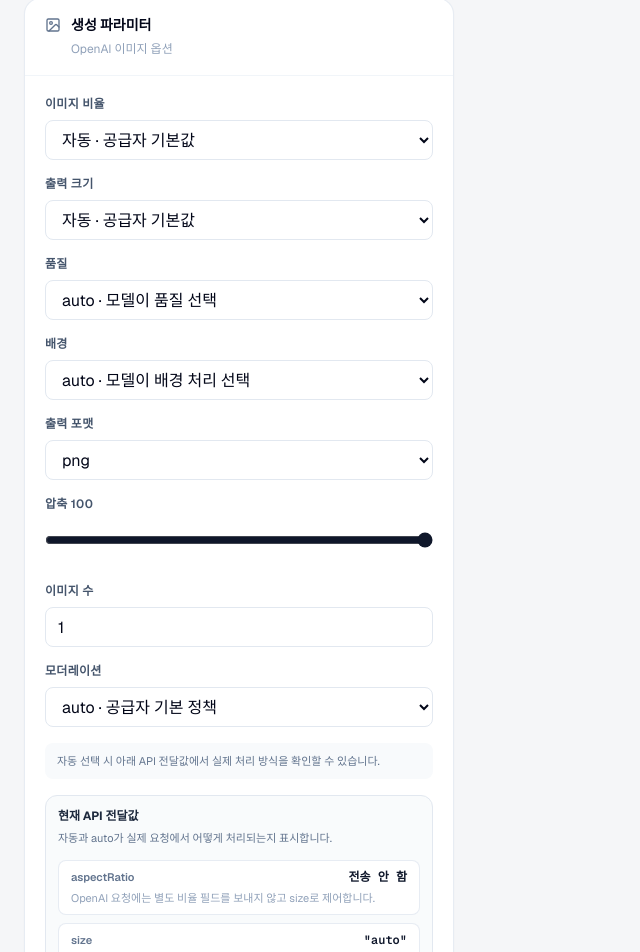
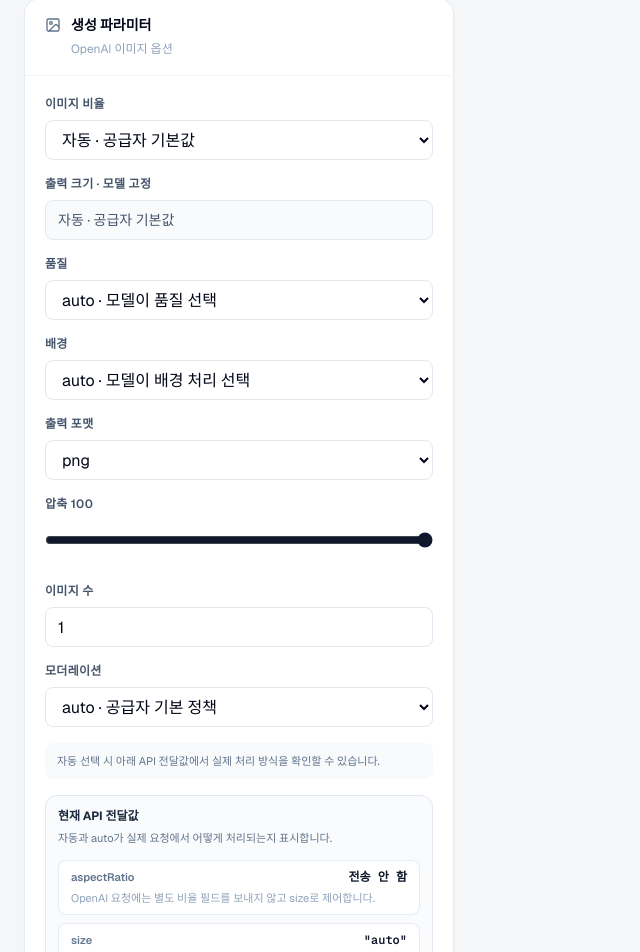
Before and after one commit to iRead-B105/gms-model-lab, a Next.js app: page / in a window 1280 px wide. Shown: the part 1374-2326 px from the top of the page, without its empty margins (0-640 px from the left). Built offline with nearby package versions, Linux system fonts and the light colour scheme.

Commit message:
fix(image): 비율별 출력 크기 선택 복구

```diff
--- a/app/page.tsx
+++ b/app/page.tsx
@@ -97,6 +97,7 @@ export default function Home() {
   const effectiveAspectRatio = imageAspectRatios.includes(aspectRatio as ImageAspectRatio) ? aspectRatio as ImageAspectRatio : imageAspectRatios[0];
   const imageSizePresets = getImageSizePresets(provider, modelId, effectiveAspectRatio);
   const effectiveSize = imageSizePresets.some((preset) => preset.value === size) ? size : imageSizePresets[0].value;
+  const canSelectImageSize = imageSizePresets.length > 1;
   const effectiveBackground = supportsFlexibleOpenAISizes(modelId) && background === "transparent" ? "auto" : background;
   const modeLogs = useMemo(() => logs.filter((run) => runKind(run) === mode), [logs, mode]);
   const benchmarkLogs = useMemo(() => modeLogs.filter((run) => run.provider === provider && run.model === modelId), [modeLogs, provider, modelId]);
@@ -331,8 +332,9 @@ export default function Home() {
 
   function changeImageAspectRatio(next: string) {
     const ratio = next as ImageAspectRatio;
+    const nextPresets = getImageSizePresets(provider, modelId, ratio);
     setAspectRatio(ratio);
-    setSize(getImageSizePresets(provider, modelId, ratio)[0].value);
+    setSize(nextPresets[0].value);
   }
 
   async function runImage(payload: Record<string, unknown>, signal: AbortSignal) {
@@ -631,7 +633,10 @@ export default function Home() {
                 <p className="rounded-lg bg-slate-50 px-3 py-2 text-[11px] leading-5 text-slate-500">{textDefaults.description}</p>
               </div> : <div className="grid min-w-0 grid-cols-1 gap-4">
                 <Field label="이미지 비율"><Select value={effectiveAspectRatio} onChange={(e) => changeImageAspectRatio(e.target.value)}>{imageAspectRatios.map((ratio) => <option key={ratio} value={ratio}>{IMAGE_ASPECT_RATIO_LABELS[ratio]}</option>)}</Select></Field>
-                <Field label="출력 크기"><Select value={effectiveSize} onChange={(e) => setSize(e.target.value)} disabled={imageSizePresets.length === 1}>{imageSizePresets.map((preset) => <option key={preset.value} value={preset.value}>{preset.label}</option>)}</Select></Field>
+                <Field label={canSelectImageSize ? "출력 크기" : "출력 크기 · 모델 고정"}>{canSelectImageSize
+                  ? <Select key={`${provider}:${modelId}:${effectiveAspectRatio}`} value={effectiveSize} onChange={(e) => setSize(e.target.value)}>{imageSizePresets.map((preset) => <option key={preset.value} value={preset.value}>{preset.label}</option>)}</Select>
+                  : <div className="flex h-10 w-full items-center rounded-lg border border-slate-200 bg-slate-50 px-3 text-sm text-slate-600" role="status">{imageSizePresets[0].label}</div>}
+                </Field>
                 {provider === "openai" ? <>
                   <Field label="품질"><Select value={quality} onChange={(e) => setQuality(e.target.value)}><option value="auto">auto · 모델이 품질 선택</option><option>low</option><option>medium</option><option>high</option></Select></Field>
                   <Field label="배경"><Select value={effectiveBackground} onChange={(e) => setBackground(e.target.value)}><option value="auto">auto · 모델이 배경 처리 선택</option><option>opaque</option>{!supportsFlexibleOpenAISizes(modelId) && <option>transparent</option>}</Select></Field>
```
Also changed, not shown: 1 other file (tests, documents, lock files or other folders).
